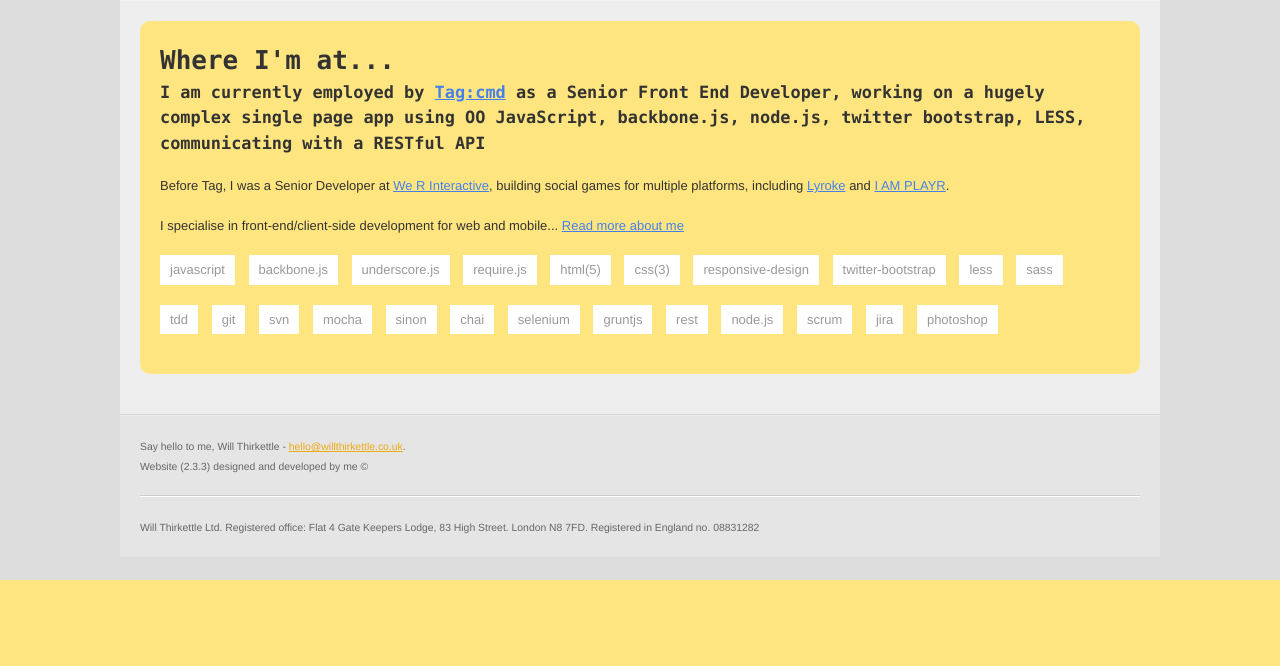
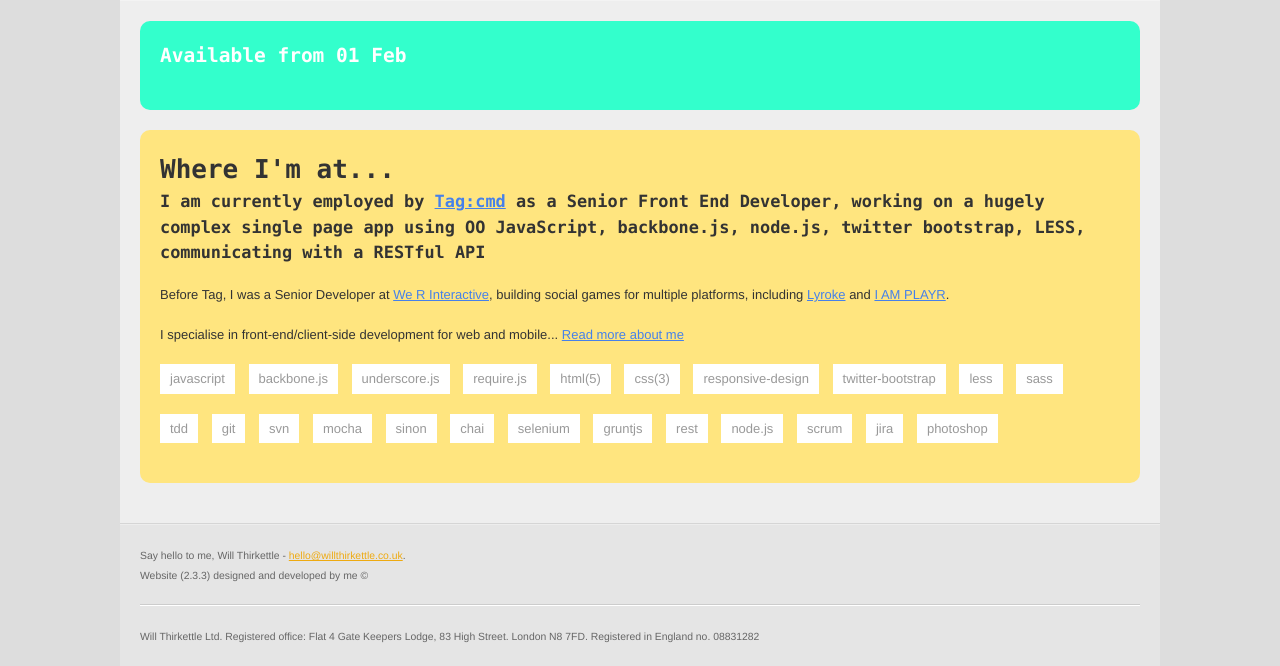
Before and after one commit to SirKettle/willthirkettle, a PHP site: page /static/index.php in a window 1280 px wide. Shown: the part 220-886 px from the top of the page. Before the commit the page ends 800 px from the top, so only its background shows below. Run offline with PHP 8.4, Linux system fonts and the light colour scheme; data that the repository does not hold is empty; some libraries are stand-ins or nearby versions.

Commit message:
availability

```diff
--- a/assets/css/styles.css
+++ b/assets/css/styles.css
@@ -332,6 +332,12 @@ img.image {
         color: #4681ea; }
       .cBody .cPage > .cContent section a:hover {
         color: cornflowerblue; }
+      .cBody .cPage > .cContent section.available {
+        background: #33FFCC;
+        color: white; }
+      .cBody .cPage > .cContent section.hired {
+        background: #a00;
+        color: white; }
 
 /* * * * * * * * * * * * * * layout * * * * * * * * * * * * * */
 /* fullsize */
--- a/assets/html/home.html
+++ b/assets/html/home.html
@@ -1,3 +1,5 @@
+<section class="available"><h2>Available from 01 Feb</h2></section>
+<!-- <section class="hired"><h2>Hired until 01 May</h2></section> -->
 <section>
   <h1>Where I'm at...</h1>
   <h3>I am currently employed by <a href="http://tagcmd.com">Tag:cmd</a> as a <strong>Senior Front End Developer</strong>, working on a hugely complex single page app using OO JavaScript, backbone.js, node.js, twitter bootstrap, LESS, communicating with a RESTful API</h3>
--- a/src/sass/global/defaults.scss
+++ b/src/sass/global/defaults.scss
@@ -183,6 +183,16 @@ img.image {
         a:hover {
           color: $navBgColor;
         }
+
+        &.available {
+          background: #33FFCC;
+          color: white;
+        }
+
+        &.hired {
+          background: #a00;
+          color: white;
+        }
       }
     }
   }
```
